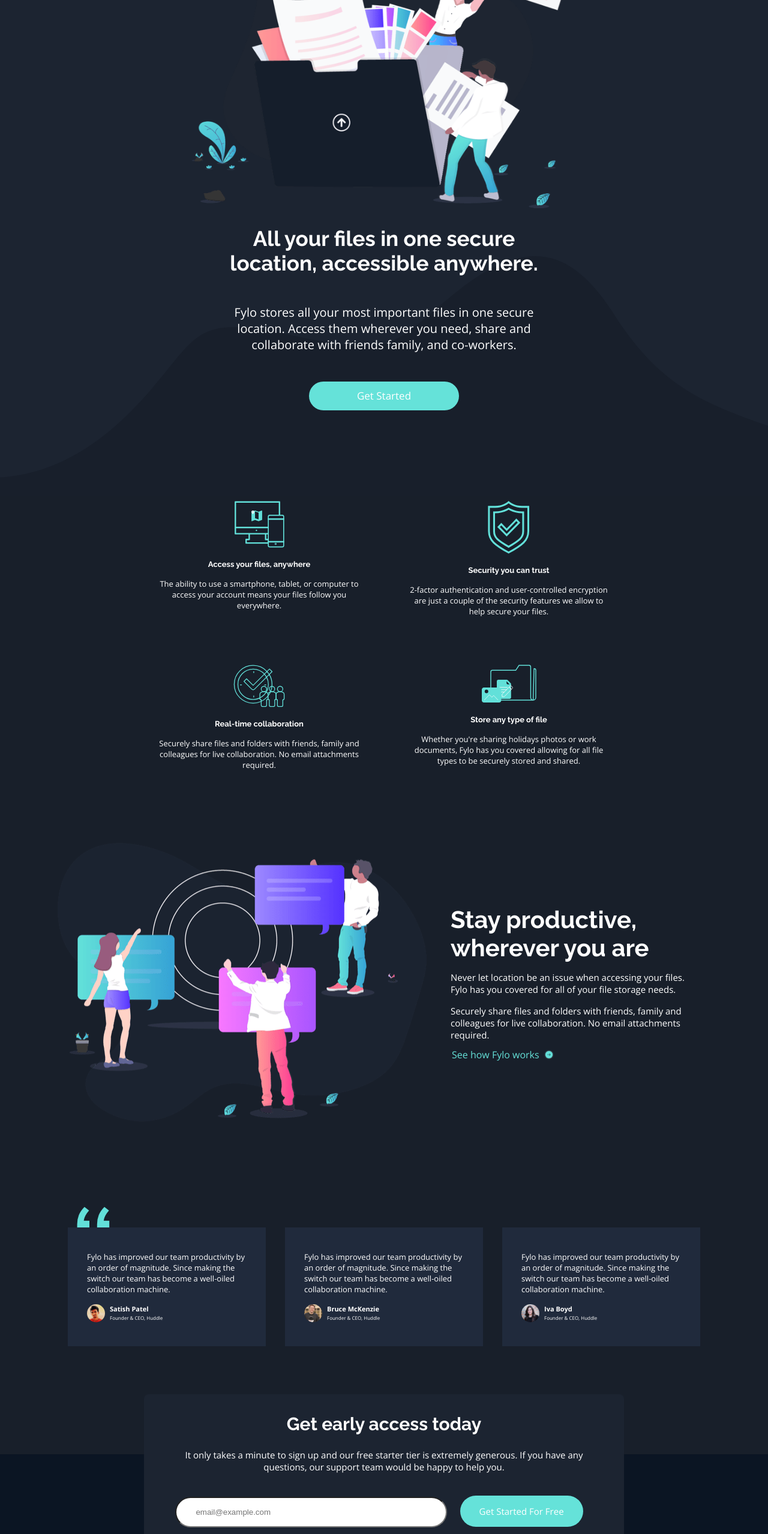
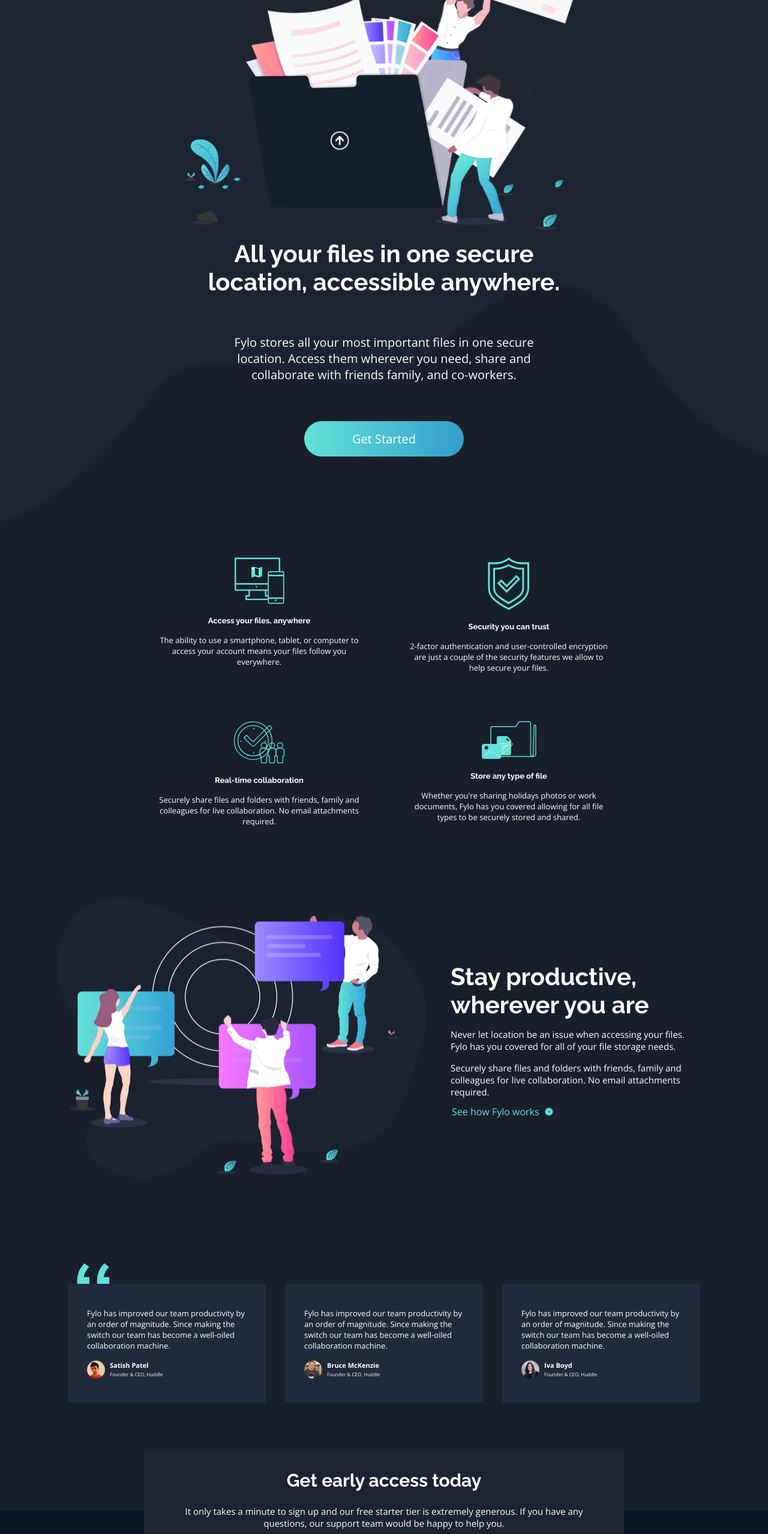
Before and after one commit to Tobias-Jonathan/Site-Fylo, a plain HTML site: page index.html in a window 1280 px wide. Shown: the part 240-2797 px from the top of the page at 60% size. Drawn offline with nearby package versions, Linux system fonts and the light colour scheme.

Commit message:
correção background

```diff
--- a/index.html
+++ b/index.html
@@ -5,8 +5,9 @@
     <meta charset="UTF-8">
     <meta name="viewport" content="width=device-width, initial-scale=1.0">
     <link rel="shortcut icon" href="./src/images/favicon-32x32.png" type="image/x-icon">
+    <link rel="stylesheet" href="https://cdnjs.cloudflare.com/ajax/libs/font-awesome/6.5.1/css/all.min.css">
+
     <link rel="stylesheet" href="./src/css/reset.css">
-    <link rel="stylesheet" href="https://cdnjs.cloudflare.com/ajax/libs/font-awesome/6.5.1/css/all.min.css">
     <link rel="stylesheet" href="./src/css/designtokens.css">
     <link rel="stylesheet" href="./src/css/header.css">
     <link rel="stylesheet" href="./src/css/main.css">
@@ -28,18 +29,11 @@
     </header>
 
     <main>
-        <section class="panel ">
-            <img src="./src/images/illustration-intro.png"
-                alt="image of an open folder with people moving files around">
-            <div class="bg-panel">
-                <div class="information-panel">
-                    <div class="bg-mobile"></div>
+        <section class="panel">
+            <img src="./src/images/illustration-intro.png" alt="image of an open folder with people moving files around">
             <h1>All your files in one secure location, accessible anywhere.</h1>
-                    <p>Fylo stores all your most important files in one secure location. Access them wherever you need,
-                        share and collaborate with friends family, and co-workers.</p>
-                    <a href="#"><button>Get Started</button></a>
-                </div>
-            </div>
+            <p>Fylo stores all your most important files in one secure location. Access them wherever you need, share and collaborate with friends family, and co-workers.</p>
+            <button href="">Get Started</button>
         </section>
         <section class="services-container">
             <ul class="services">
@@ -75,14 +69,16 @@
         </section>
         <section class="panel-productivity">
             <div class="productivity">
-                <img class="img-productivity" src="./src/images/illustration-stay-productive.png" alt="image of people sharing ideas">
+                <img class="img-productivity" src="./src/images/illustration-stay-productive.png"
+                    alt="image of people sharing ideas">
                 <div class="information-productivity">
                     <h2>Stay productive, wherever you are</h2>
                     <p>Never let location be an issue when accessing your files. Fylo has you covered for all of your
                         file storage needs.</p>
                     <p>Securely share files and folders with friends, family and colleagues for live collaboration. No
                         email attachments required.</p>
-                        <span class="btn" href=""><a href="">See how Fylo works</a><img src="./src/images/icon-arrow.svg" alt="arrow to access"></span>
+                    <span class="btn" href=""><a href="">See how Fylo works</a><img src="./src/images/icon-arrow.svg"
+                            alt="arrow to access"></span>
                 </div>
             </div>
             <div class="quotes-container">
@@ -132,7 +128,7 @@
                     questions, our support team would be happy to help you.</p>
                 <div class="email-input">
                     <input type="email" name="email" value="" id="email" placeholder="email@example.com" required>
-                    <label for="email"><a href="">Get Started For Free</a></label>
+                    <label for="email"><button href="">Get Started For Free</button></label>
                 </div>
             </form>
         </section>
@@ -144,7 +140,7 @@
         </div>
         <section class="footer-info">
 
-            <address >
+            <address>
                 <a class="localization" href="#">
                     <span class="">
                         <img class="icon-loc" src="./src/images/icon-location.svg" alt="">
@@ -198,10 +194,6 @@
             </nav>
         </section>
     </footer>
-    <p class="attribution">
-        Challenge by <a href="https://www.frontendmentor.io?ref=challenge" target="_blank">Frontend Mentor</a>.
-        Coded by <a href="#">Your Name Here</a>.
-    </p>
 </body>
 
 </html>
--- a/src/css/main.css
+++ b/src/css/main.css
@@ -1,58 +1,44 @@
 /*introduction panel*/
-.panel,
-.services-container {
-    background-color: var(--color-primary-dark-blue-intro);
+.panel{
+    background-image: url('../images/bg-curvy-desktop.svg');
+    background-repeat: no-repeat;
+    background-position: bottom center;
+    width: 100%;
+    background-color:var(--color-primary-dark-blue-intro);
     display: flex;
     flex-direction: column;
     align-items: center;
+    text-align: center;
+    padding: 0rem 0rem 10rem 0rem;
 }
-.panel img {
+.panel img{
+    max-width: 700px;
+    padding: 1rem;
+}
+.panel h1{
     max-width: 50%;
-    padding: 0rem 0rem 5rem 0rem;
+    font-size: 40px;
 }
-.information-panel {
-    max-width: 45%;
-    text-align: center;
-    display: flex;
-    flex-direction: column;
-    gap: 2em;
-    position: relative;
-    bottom: 50px;
-    margin: auto;
+.panel p{
+    max-width: 40%;
+    padding: 4rem 0rem;
 }
-.information-panel h1 {
-    font-size: 35px;
-    text-align: center;
-}
-.information-panel a {
-    font-size: 17px;
-}
-.information-panel a button:hover{
-    text-shadow: 0px 0px 3px var(--color-neutral-white);
-    box-shadow: 0px 0px 5px rgba(0, 0, 0, 1);
-}
-
-.bg-panel{
-    background-image: url('../images/bg-curvy-desktop.svg');
-    background-repeat: no-repeat;
-    background-size: cover;
-    min-height: 25rem;
-    width: 100%;
-
-}
-.bg-panel a button {
-    background-color: var(--color-accent-cyan);
-    padding: 0.8rem 5rem;
-    border-radius: 50px
-}
-.bg-mobile{
-    display: none;
+.panel button{
+    background: linear-gradient(90deg, var(--color-accent-cyan), var(--color-accent-blue));
+    padding: 1rem 5rem;
+    border-radius: 50px;
 }
 
 /*panel-services*/
 .services-container,
 .panel-productivity {
     background-color: var(--color-primary-dark-blue-main);
+}
+.services-container {
+    background-color: var(--color-primary-dark-blue-main);
+    display: flex;
+    flex-direction: column;
+    align-items: center;
 }
 .services {
     display: grid;
@@ -164,11 +150,14 @@
 .form-register{
     background-color: var(--color-primary-dark-blue-intro);
     width: 800px;
-    padding: 1rem 3rem;
+    padding: 1rem 1rem;
     text-align: center;
     border-radius: 8px;
     position: absolute;
     top: 0%;
+    display: flex;
+    flex-direction: column;
+    align-items: center;
 }
 h3{
     font-size: 30px;
@@ -176,22 +165,27 @@
 }
 .form-register p {
     font-size: 15px;
+    max-width: 90%;
 }
 .email-input{
-    padding: 2rem 0rem;
+    padding: 2em;
+    display: flex;
+    max-width: 100%;
 }
 .email-input input{
-    padding: 1rem 15rem 1rem 2rem;
+    padding: 0rem 15rem 0rem 2rem;
+    max-height: 50px;
     border-radius: 50px;
 }
-.email-input a{
-    background-color: var(--color-accent-cyan);
-    margin: 1rem;
+.email-input button{
+    background: linear-gradient(90deg, var(--color-accent-cyan), var(--color-accent-blue));
     padding: 1rem 2rem;
-    font-size: 15px;
     border-radius: 50px;
+    max-height: 50px;
+    margin-left: 30px;
+    font-size: 0.9rem;
 }
-.email-input a:hover{
+button:hover{
     text-shadow: 0px 0px 3px var(--color-neutral-white);
     box-shadow: 0px 0px 5px rgba(0, 0, 0, 1);
     transition: 0.3s;
--- a/src/css/responsive.css
+++ b/src/css/responsive.css
@@ -1,8 +1,5 @@
 /*- Mobile: 500px*/
 @media(max-width:500px){
-    body{
-        font-size: 16px;
-    }
 
     header{
         padding: 1.5rem 0rem 1rem 1.5rem;
@@ -16,29 +13,39 @@
         padding: 0rem 1.5rem;
     }
 
+    .panel{
+        background-image: url('../images/bg-curvy-mobile.svg');
+        background-size: contain;
+        padding: 0;
+        position: relative;
+        padding: 0rem 0rem 4rem 0rem;
+    }
     .panel img {
         max-width: 75%;
         padding: 2rem 0rem 2rem 0rem;
 
     }
-    .information-panel {
-        max-width: 90vw;
-        gap: 1.5rem;
-        bottom: 0px;
-    }
-    .information-panel h1 {
+    .panel h1 {
         font-size: 25px;
         line-height: 2.5rem;
+        max-width: 90vw;
+        position: absolute;
+        bottom: -15%;
     }
-    .bg-panel{
-        background-image: url('../images/bg-curvy-mobile.svg');
-        background-size: cover;
-        background-size: contain;
+    .panel p{
+        max-width: 90vw;
+        font-size: 1.1rem;
+        position: absolute;
+        bottom: -70%;
     }
-    .panel{
-        background: linear-gradient(to bottom, hsl(217, 28%, 15%) 63%, hsl(218, 28%, 13%)63%);
+    .panel button{
+        position: absolute;
+        bottom: -70%;
     }
 
+    .services-container{
+        padding: 23rem 0rem 0rem 0rem;
+    }
     .services {
         grid-template-columns: 1fr;
         grid-template-rows: 1fr 1fr 1fr 1fr;
```
Lines whose indentation alone changed are shown as unchanged.
